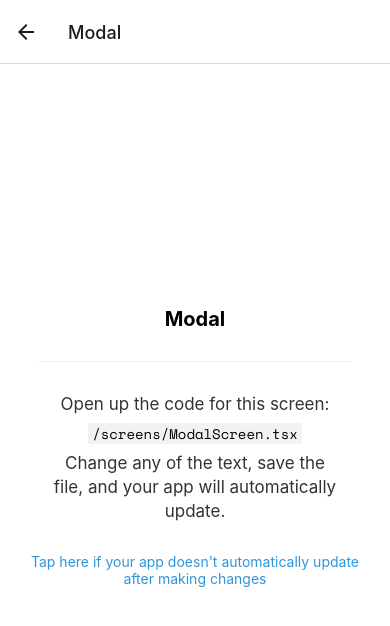
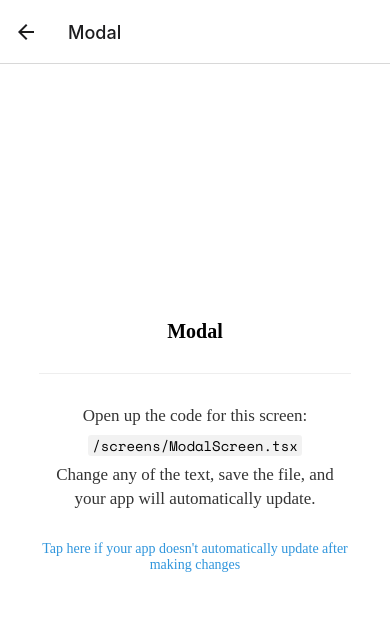
Before and after one commit to omarshatani/hotel-booking-app, a React Native app: screen /Modal in a window 390 px wide. Shown: the top 626 px of the page. Built offline with nearby package versions, Linux system fonts and the light colour scheme; what expo-linking would draw is missing.

Commit message:
added theme to TextInput

```diff
--- a/components/Themed.tsx
+++ b/components/Themed.tsx
@@ -3,10 +3,14 @@
  * https://docs.expo.io/guides/color-schemes/
  */
 
-import { Text as DefaultText, View as DefaultView } from 'react-native';
+import {
+  Text as DefaultText,
+  View as DefaultView,
+  TextInput as DefaultTextInput,
+} from "react-native";
 
-import Colors from '../constants/Colors';
-import useColorScheme from '../hooks/useColorScheme';
+import Colors from "../constants/Colors";
+import useColorScheme from "../hooks/useColorScheme";
 
 export function useThemeColor(
   props: { light?: string; dark?: string },
@@ -27,19 +31,89 @@ type ThemeProps = {
   darkColor?: string;
 };
 
-export type TextProps = ThemeProps & DefaultText['props'];
-export type ViewProps = ThemeProps & DefaultView['props'];
+type TextWeights = {
+  thin?: boolean;
+  light?: boolean;
+  extraLight?: boolean;
+  semibold?: boolean;
+  medium?: boolean;
+  bold?: boolean;
+};
+
+export type TextProps = ThemeProps & DefaultText["props"] & TextWeights;
+export type TextInputProps = ThemeProps &
+  DefaultTextInput["props"] &
+  TextWeights;
+export type ViewProps = ThemeProps & DefaultView["props"];
 
 export function Text(props: TextProps) {
-  const { style, lightColor, darkColor, ...otherProps } = props;
-  const color = useThemeColor({ light: lightColor, dark: darkColor }, 'text');
+  const {
+    style,
+    lightColor,
+    darkColor,
+    thin,
+    light,
+    extraLight,
+    semibold,
+    medium,
+    bold,
+    ...otherProps
+  } = props;
+  const color = useThemeColor({ light: lightColor, dark: darkColor }, "text");
+  const fontFamily = [
+    thin && { fontFamily: "Roboto_100Thin" },
+    light && { fontFamily: "Roboto_300Light" },
+    extraLight && { fontFamily: "Montserrat_200ExtraLight" },
+    medium && { fontFamily: "Roboto_500Medium" },
+    semibold && { fontFamily: "Montserrat_600SemiBold" },
+    bold && { fontFamily: "Roboto_700Bold" },
+  ];
 
-  return <DefaultText style={[{ color }, style]} {...otherProps} />;
+  return (
+    <DefaultText
+      style={[{ color, fontFamily: "Roboto_400Regular" }, fontFamily, style]}
+      {...otherProps}
+    />
+  );
 }
 
 export function View(props: ViewProps) {
   const { style, lightColor, darkColor, ...otherProps } = props;
-  const backgroundColor = useThemeColor({ light: lightColor, dark: darkColor }, 'background');
+  const backgroundColor = useThemeColor(
+    { light: lightColor, dark: darkColor },
+    "background"
+  );
 
   return <DefaultView style={[{ backgroundColor }, style]} {...otherProps} />;
 }
+
+export function TextInput(props: TextInputProps) {
+  const {
+    style,
+    lightColor,
+    darkColor,
+    thin,
+    light,
+    extraLight,
+    semibold,
+    medium,
+    bold,
+    ...otherProps
+  } = props;
+  const color = useThemeColor({ light: lightColor, dark: darkColor }, "text");
+  const fontFamily = [
+    thin && { fontFamily: "Roboto_100Thin" },
+    light && { fontFamily: "Roboto_300Light" },
+    extraLight && { fontFamily: "Montserrat_200ExtraLight" },
+    medium && { fontFamily: "Roboto_500Medium" },
+    semibold && { fontFamily: "Montserrat_600SemiBold" },
+    bold && { fontFamily: "Roboto_700Bold" },
+  ];
+
+  return (
+    <DefaultTextInput
+      style={[{ color, fontFamily: "Roboto_400Regular" }, fontFamily, style]}
+      {...otherProps}
+    />
+  );
+}
```
